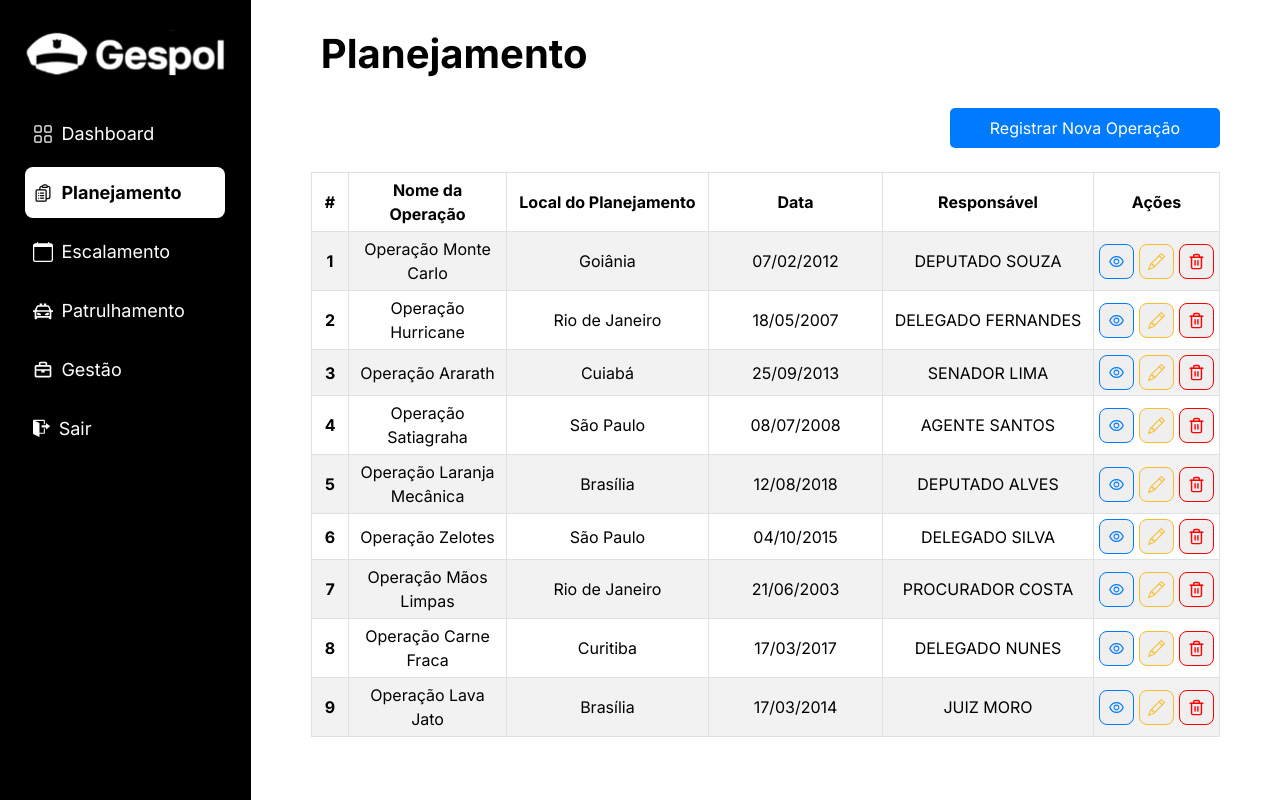
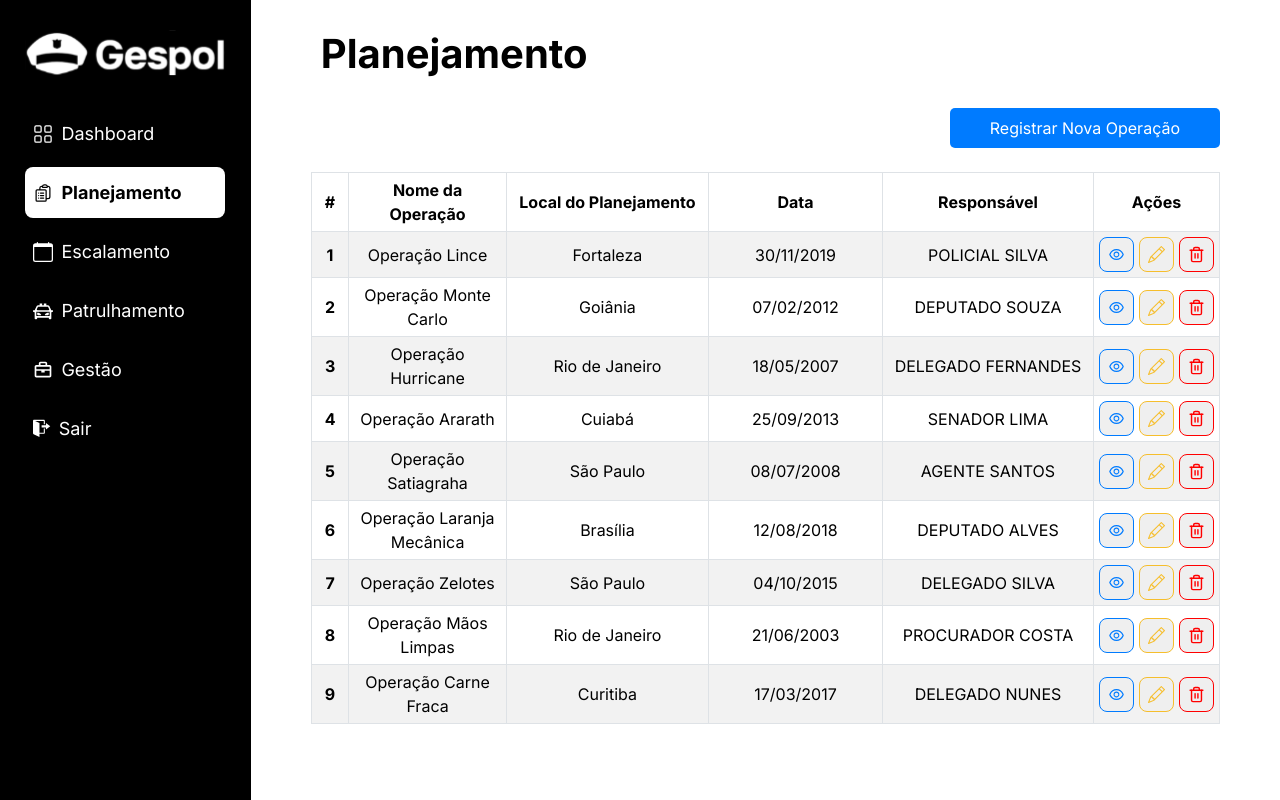
Before and after one commit to xbozo/gespol-system, a React (Vite) app: page /plannings in a window 1280 px wide. Built offline with nearby package versions, Linux system fonts and the light colour scheme; data requests are answered from the project's data file.

Commit message:
feat: Added description to plannings

```diff
--- a/db.json
+++ b/db.json
@@ -1,14 +1,8 @@
 {
   "plannings": [
     {
-      "title": "Operação Lava Jato",
-      "location": "Brasília",
-      "date": "2014-03-17",
-      "responsible": "Juiz Moro",
-      "id": "2d0187a7-0be7-4dd7-8fa8-d1c5fe8dd7b0"
-    },
-    {
       "title": "Operação Carne Fraca",
+      "description": "Investigação sobre a qualidade da carne no Brasil",
       "location": "Curitiba",
       "date": "2017-03-17",
       "responsible": "Delegado Nunes",
@@ -16,6 +10,7 @@
     },
     {
       "title": "Operação Mãos Limpas",
+      "description": "Combate à corrupção na política italiana",
       "location": "Rio de Janeiro",
       "date": "2003-06-21",
       "responsible": "Procurador Costa",
@@ -23,6 +18,7 @@
     },
     {
       "title": "Operação Zelotes",
+      "description": "Investigação de fraudes em julgamentos fiscais",
       "location": "São Paulo",
       "date": "2015-10-04",
       "responsible": "Delegado Silva",
@@ -30,6 +26,7 @@
     },
     {
       "title": "Operação Laranja Mecânica",
+      "description": "Investigação de crimes políticos",
       "location": "Brasília",
       "date": "2018-08-12",
       "responsible": "Deputado Alves",
@@ -37,6 +34,7 @@
     },
     {
       "title": "Operação Satiagraha",
+      "description": "Investigação de crimes financeiros",
       "location": "São Paulo",
       "date": "2008-07-08",
       "responsible": "Agente Santos",
@@ -44,6 +42,7 @@
     },
     {
       "title": "Operação Ararath",
+      "description": "Investigação de crimes financeiros em Mato Grosso",
       "location": "Cuiabá",
       "date": "2013-09-25",
       "responsible": "Senador Lima",
@@ -51,6 +50,7 @@
     },
     {
       "title": "Operação Hurricane",
+      "description": "Investigação de corrupção policial",
       "location": "Rio de Janeiro",
       "date": "2007-05-18",
       "responsible": "Delegado Fernandes",
@@ -58,10 +58,19 @@
     },
     {
       "title": "Operação Monte Carlo",
+      "description": "Operação de combate à corrupção em Goiás",
       "location": "Goiânia",
       "date": "2012-02-07",
       "responsible": "Deputado Souza",
       "id": "4eaaddda-86f2-44f4-812c-1aaf8716a422"
+    },
+    {
+      "title": "Operação Lince",
+      "description": "Investigação de tráfico de drogas",
+      "location": "Fortaleza",
+      "date": "2019-11-30",
+      "responsible": "Policial Silva",
+      "id": "b22aef5a-71a2-41b7-8e68-2d1cc3199e73"
     }
   ]
 }
--- a/src/@types/PlanningType.ts
+++ b/src/@types/PlanningType.ts
@@ -1,5 +1,6 @@
 export type PlanningType = {
     title: string;
+    description: string;
     location: string;
     date: string;
     responsible: string;
--- a/src/pages/Planning/NewOperation/index.tsx
+++ b/src/pages/Planning/NewOperation/index.tsx
@@ -18,6 +18,7 @@ export function NewOperation() {
     const [, dispatch] = useReducer(PlanningsReducer, []);
 
     const [titleInput, setTitleInput] = useState<string>("");
+    const [descriptionInput, setDescriptionInput] = useState<string>("");
     const [locationInput, setLocationInput] = useState<string>("");
     const [responsibleInput, setResponsibleInput] = useState<string>("");
     const [dateInput, setDateInput] = useState<string>("");
@@ -27,6 +28,7 @@ export function NewOperation() {
     function handleAddPlanning() {
         if (
             titleInput.trim() === "" ||
+            descriptionInput.trim() === "" ||
             locationInput.trim() === "" ||
             responsibleInput.trim() === "" ||
             dateInput.trim() === ""
@@ -37,6 +39,7 @@ export function NewOperation() {
 
         const newPlanning: PlanningType = {
             title: titleInput,
+            description: descriptionInput,
             location: locationInput,
             date: dateInput,
             responsible: responsibleInput,
@@ -52,10 +55,10 @@ export function NewOperation() {
 
         toast.success("Operação adicionada com sucesso.");
 
-        setTitleInput("");
-        setLocationInput("");
-        setResponsibleInput("");
-        setDateInput("");
+        // setTitleInput("");
+        // setLocationInput("");
+        // setResponsibleInput("");
+        // setDateInput("");
 
         navigate("/plannings");
     }
@@ -78,6 +81,11 @@ export function NewOperation() {
                         placeholder="Título da Operação"
                         value={titleInput}
                         onChange={(e) => setTitleInput(e.target.value)}
+                    />
+                    <textarea
+                        placeholder="Descrição da Operação"
+                        value={descriptionInput}
+                        onChange={(e) => setDescriptionInput(e.target.value)}
                     />
                     <input
                         type="text"
--- a/src/pages/Planning/PlanningDetails/index.tsx
+++ b/src/pages/Planning/PlanningDetails/index.tsx
@@ -17,6 +17,7 @@ export function PlanningDetails() {
     const [isEditOptionsEnabled, setIsEditOptionsEnabled] = useState(false);
 
     const [titleInput, setTitleInput] = useState<string>("");
+    const [descriptionInput, setDescriptionInput] = useState<string>("");
     const [locationInput, setLocationInput] = useState<string>("");
     const [responsibleInput, setResponsibleInput] = useState<string>("");
     const [dateInput, setDateInput] = useState<string>("");
@@ -33,6 +34,7 @@ export function PlanningDetails() {
                 const planningData = response.data;
 
                 setTitleInput(planningData.title);
+                setDescriptionInput(planningData.description);
                 setLocationInput(planningData.location);
                 setResponsibleInput(planningData.responsible);
                 setDateInput(planningData.date);
@@ -60,6 +62,7 @@ export function PlanningDetails() {
     function handleSaveEditChanges() {
         if (
             titleInput.trim() === "" ||
+            descriptionInput.trim() === "" ||
             locationInput.trim() === "" ||
             responsibleInput.trim() === "" ||
             dateInput.trim() === "" ||
@@ -69,6 +72,7 @@ export function PlanningDetails() {
         } else {
             const editedPlanning: PlanningType = {
                 title: titleInput,
+                description: descriptionInput,
                 location: locationInput,
                 date: dateInput,
                 responsible: responsibleInput,
@@ -80,6 +84,7 @@ export function PlanningDetails() {
                     type: "editPlanning",
                     payload: {
                         newTitle: titleInput,
+                        newDescription: descriptionInput,
                         newLocation: locationInput,
                         newDate: dateInput,
                         newResponsible: responsibleInput,
@@ -135,10 +140,15 @@ export function PlanningDetails() {
                 <div className="form">
                     <input
                         type="text"
-                        name="title"
                         placeholder="Título da Operação"
                         value={titleInput}
                         onChange={(e) => setTitleInput(e.target.value)}
+                        disabled={!isEditOptionsEnabled}
+                    />
+                    <textarea
+                        placeholder="Descrição da Operação"
+                        value={descriptionInput}
+                        onChange={(e) => setDescriptionInput(e.target.value)}
                         disabled={!isEditOptionsEnabled}
                     />
                     <input
--- a/src/pages/Planning/PlanningDetails/styles.ts
+++ b/src/pages/Planning/PlanningDetails/styles.ts
@@ -22,7 +22,8 @@ export const Content = styled.section`
         gap: 1.2rem;
         margin-top: 2.4rem;
 
-        input {
+        input,
+        textarea {
             padding: 1rem;
             border: 1px solid gray;
             border-radius: 5px;
@@ -30,6 +31,11 @@ export const Content = styled.section`
             &:disabled {
                 cursor: not-allowed;
             }
+        }
+
+        textarea {
+            resize: none;
+            height: 12rem;
         }
     }
 
--- a/src/reducers/PlanningsReducer.ts
+++ b/src/reducers/PlanningsReducer.ts
@@ -15,6 +15,7 @@ type EditAction = {
     type: "editPlanning";
     payload: {
         newTitle: string;
+        newDescription: string;
         newLocation: string;
         newDate: string;
         newResponsible: string;
@@ -44,6 +45,7 @@ export function PlanningsReducer(
                 ...plannings,
                 {
                     title: action.payload.title,
+                    description: action.payload.description,
                     location: action.payload.location,
                     date: action.payload.date,
                     responsible: action.payload.responsible,
@@ -60,6 +62,7 @@ export function PlanningsReducer(
             return plannings.map((planning) => {
                 if (planning.id === action.payload.id) {
                     planning.title = action.payload.newTitle;
+                    planning.description = action.payload.newDescription;
                     planning.location = action.payload.newLocation;
                     planning.date = action.payload.newDate;
                     planning.responsible = action.payload.newResponsible;
```
